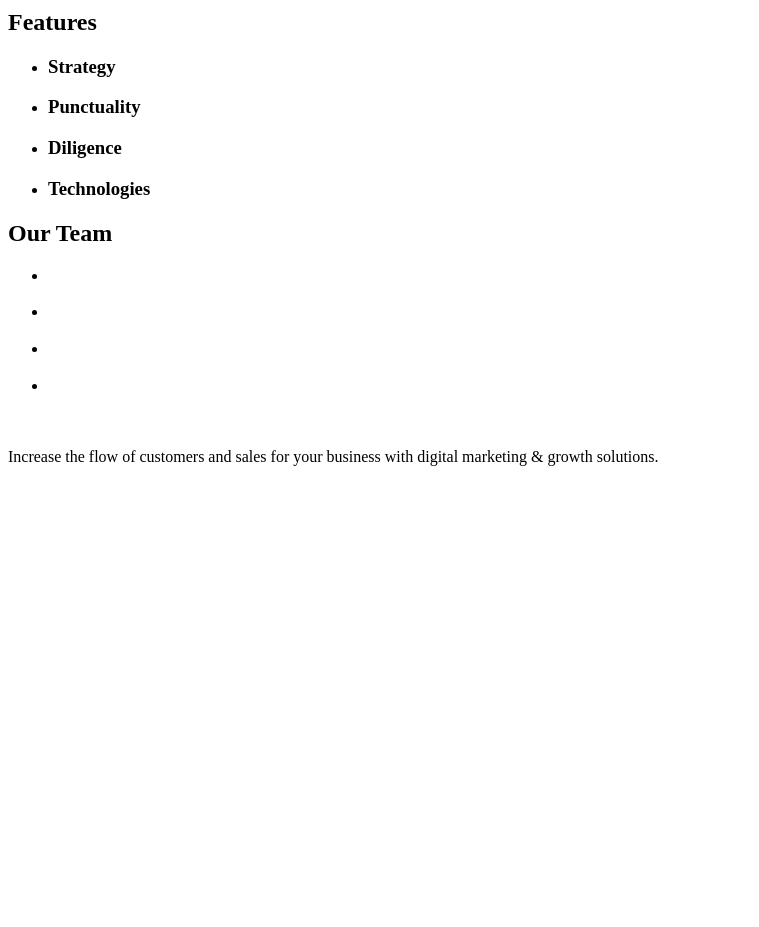
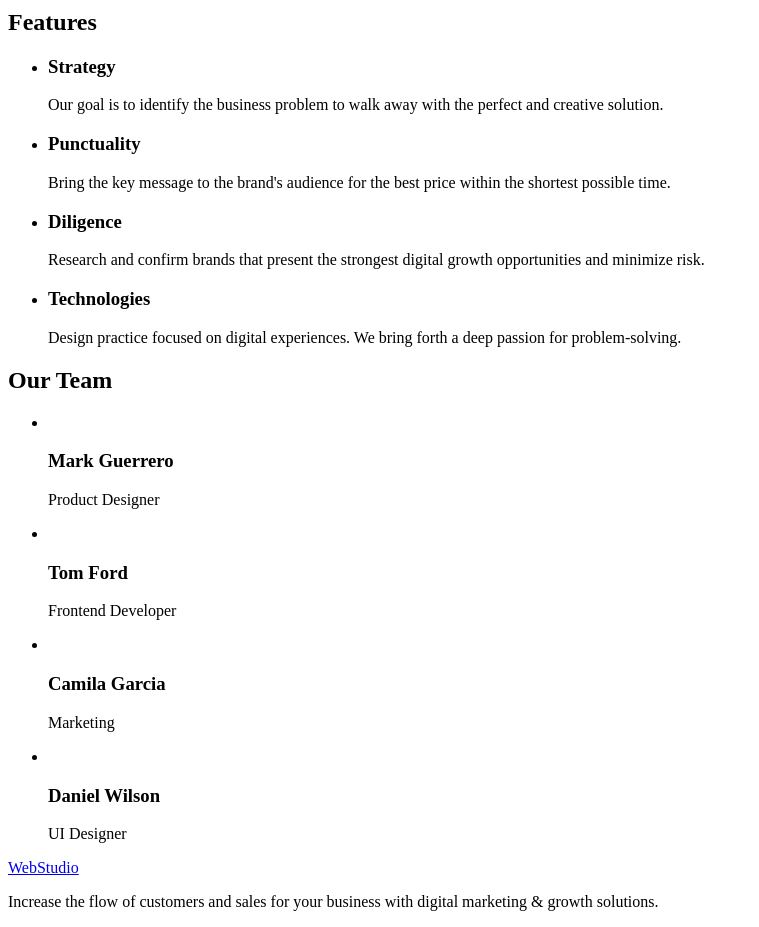
Before and after one commit to Oksana-Ilnytska/goit-markup-hw-01, a plain HTML site: page index.html in a window 1280 px wide. Shown: the part 260-1187 px from the top of the page, without its empty margins (0-759 px from the left). Before the commit the page ends 800 px from the top, so only its background shows below. Drawn offline with Linux system fonts and the light colour scheme.

Commit message:
add img-webstudio folder

```diff
--- a/index.html
+++ b/index.html
@@ -10,9 +10,7 @@
 <!--Header-->
 <header>
 <!--Logo-->
-    <a href="">
-        <img src="" alt="" width="" height=""/>
-    </a>
+    <a href="https://oksana-ilnytska.github.io/goit-markup-hw-01/">WebStudio</a>
 <!--Menu-->
 <nav>
     <ul>
@@ -50,22 +48,29 @@
 <!--Liste Feature 1-->
         <li>
           <h3>Strategy</h3>
-          <p></p>
+          <p>Our goal is to identify the business
+problem to walk away with the perfect and creative solution. </p>
         </li>
 <!--Liste Feature 2-->
         <li>
             <h3>Punctuality</h3>
-            <p></p>
+            <p>
+                Bring the key message to the brand's audience for the best price within the shortest possible time.
+            </p>
         </li>
 <!--Liste Feature 3-->
         <li>
             <h3>Diligence</h3>
-          <p></p>
+          <p>
+            Research and confirm brands that present the strongest digital growth opportunities and minimize risk.
+          </p>
         </li>
 <!--Liste Feature 4-->
         <li>
             <h3>Technologies</h3>
-          <p></p>
+          <p>
+            Design practice focused on digital experiences. We bring forth a deep passion for problem-solving.
+          </p>
         </li>
     </ul>
 </section>
@@ -78,26 +83,26 @@
 <!--team member 1-->
         <li>
     <img src="" alt="" width="" height=""/>
-    <h3></h3>
-    <p></p>
+    <h3>Mark Guerrero</h3>
+    <p>Product Designer</p>
         </li>
 <!--team member 2-->
         <li>
     <img src="" alt="" width="" height=""/>
-    <h3></h3>
-    <p></p>
+    <h3>Tom Ford</h3>
+    <p>Frontend Developer</p>
         </li>
 <!--team member 3-->
         <li>
     <img src="" alt="" width="" height=""/>
-    <h3></h3>
-    <p></p>
+    <h3>Camila Garcia</h3>
+    <p>Marketing</p>
         </li>
 <!--team member 4-->
         <li>
     <img src="" alt="" width="" height=""/>
-    <h3></h3>
-    <p></p>
+    <h3>Daniel Wilson</h3>
+    <p>UI Designer</p>
         </li>
     </ul>
 </section>
@@ -106,9 +111,7 @@
 <!--Footer-->
 <footer>
 <!--Logo-->
-<a href="">
-    <img src="" alt="" width="" height=""/>
-</a>
+<a href="https://oksana-ilnytska.github.io/goit-markup-hw-01/">WebStudio</a>
 
 <p>
     Increase the flow of customers and sales for your business with digital marketing & growth solutions.
```
Also changed, not shown: img-webstudio/team-member-1.jpg (added), img-webstudio/team-member-2.jpg (added), img-webstudio/team-member-3.jpg (added), img-webstudio/team-member-4.jpg (added), 1 other file.
